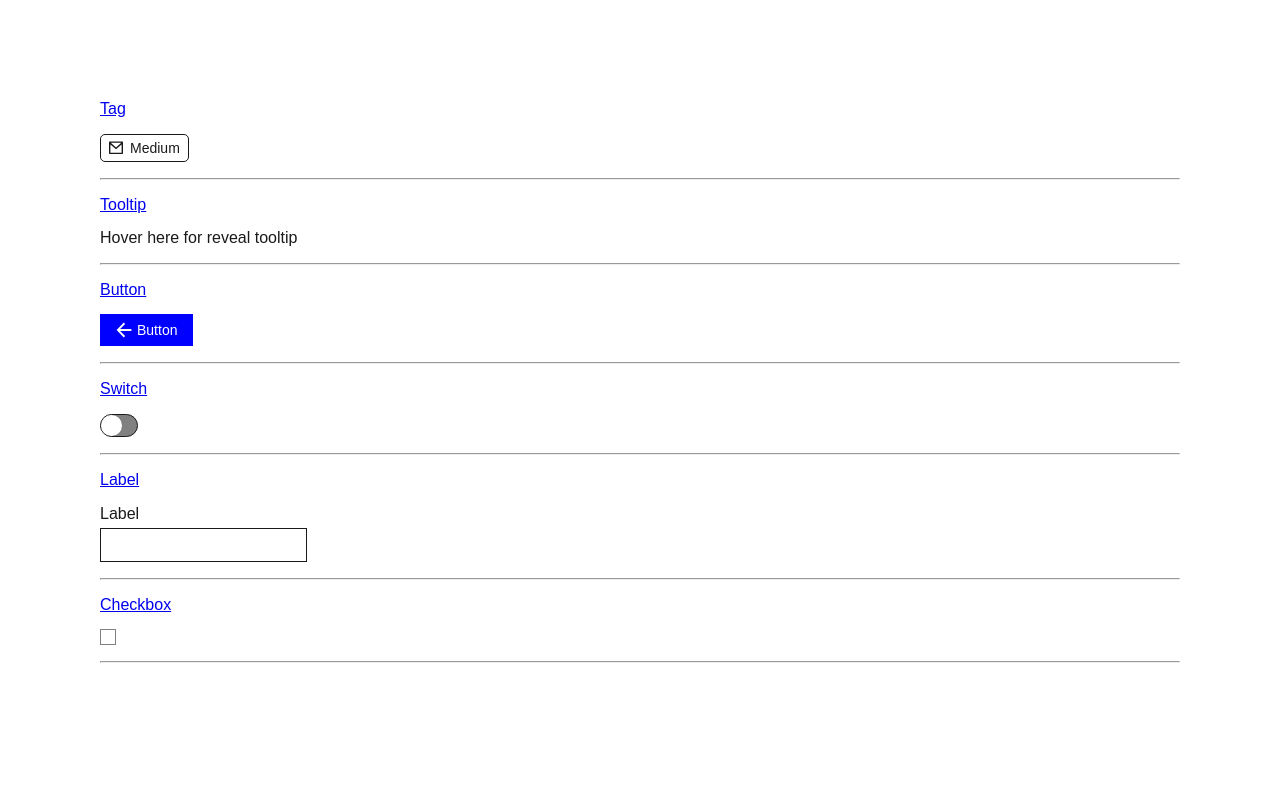
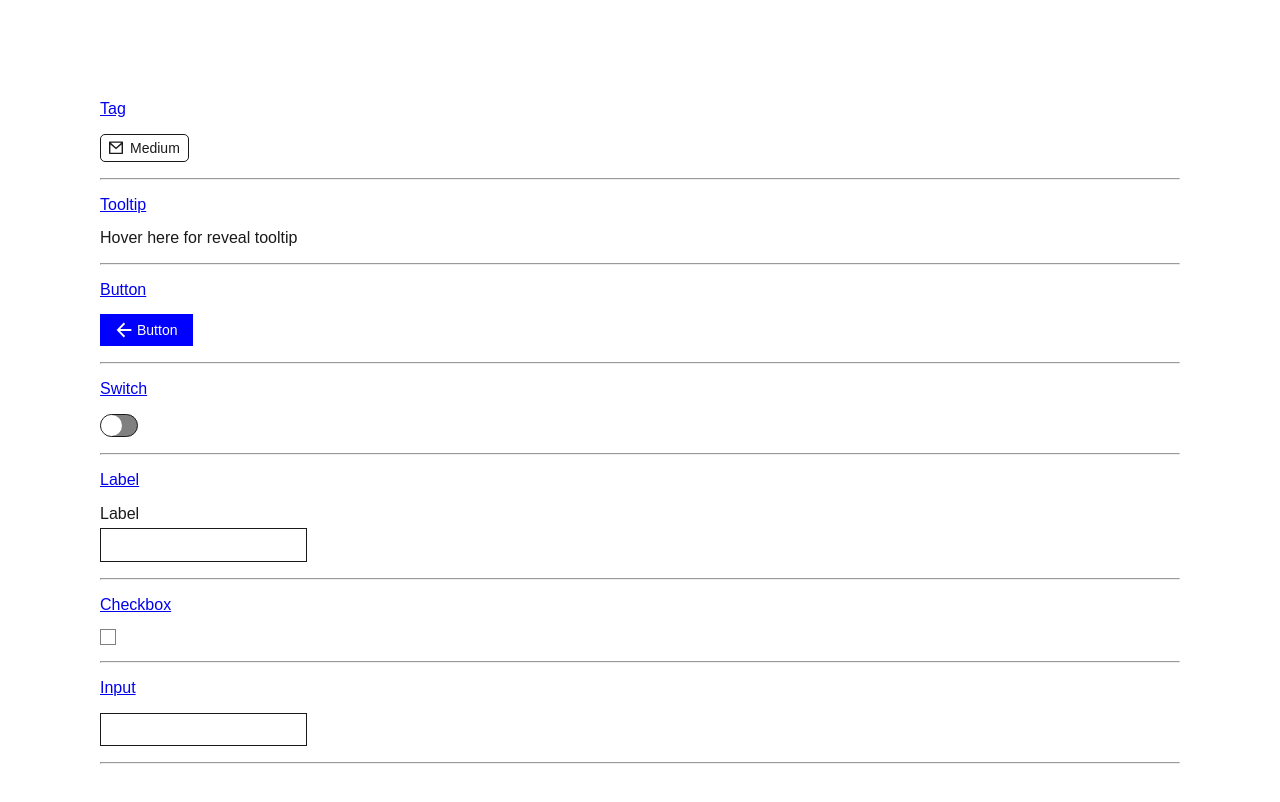
Before and after one commit to zeppelinlabs/util-components, a React (Create React App) app: page / in a window 1280 px wide. Shown: the top 802 px of the page. Built offline with nearby package versions, Linux system fonts and the light colour scheme.

Commit message:
feat: InputCommonProps

```diff
--- a/src/App.tsx
+++ b/src/App.tsx
@@ -12,6 +12,7 @@ import SwitchShowCaseDetail from "./examples/Form/SwitchShowCase/SwitchShowCaseD
 import TooltipShowCaseDetail from "./examples/TooltipShowCase/TooltipShowCaseDetail"
 import CheckboxShowCaseDetail from "./examples/Form/CheckboxShowCase/CheckboxShowCaseDetail"
 import LabelShowCaseDetail from "./examples/Form/Label/LabelShowCaseDetail"
+import InputShowCaseDetail from "./examples/Form/InputShowCase/InputShowCaseDetail"
 
 const App = () => {
     return (
@@ -40,6 +41,9 @@ const App = () => {
                 <Route path={Paths.Checkbox} element={
                     <CheckboxShowCaseDetail />
                 } />
+                <Route path={Paths.Input} element={
+                    <InputShowCaseDetail />
+                } />
             </Routes>
         </ThemeProvider >
     )
--- a/src/components/Form/Input/Input.tsx
+++ b/src/components/Form/Input/Input.tsx
@@ -1,25 +1,16 @@
+/* eslint-disable max-lines-per-function */
 import React, { useEffect, useRef, useState } from "react"
 import { IconPosition } from "../../CommonTypes"
-import { renderErrorMessage, renderIcon } from "../FormCommon"
+import { renderErrorMessage, } from "../FormCommon"
+import { InputCommonProps } from "./InputCommon"
 import { InputStyled } from "./InputStyles"
 
-export type Props = {
-    type: "text" | "email" | "tel" | "password",
-    value: string,
-    placeholder?: string,
-    icon?: JSX.Element,
-    position?: IconPosition,
-    disabled?: boolean,
-    errorMessage?: string,
+export type Props = InputCommonProps<string> & {
     leadingLabel?: string,
-    onChange?: (value: string) => void,
-    onBlur?: () => void,
-    onFocus?: (value: string) => void,
 }
 
 
-const Input = React.forwardRef((props: Props, ref: React.ForwardedRef<HTMLInputElement>) => {
-
+const Input = React.forwardRef(( props: Props, ref: React.ForwardedRef<HTMLInputElement> ) => {
     const leadingLabelRef = useRef<HTMLSpanElement>(null)
     const [leadingLabelWidth, setLeadingLabelWidth,] = useState<number | undefined>(undefined)
 
@@ -46,7 +37,7 @@ const Input = React.forwardRef((props: Props, ref: React.ForwardedRef<HTMLInputE
                     value={props.value || ""}
                     errorMessage={!!props.errorMessage}
                     placeholder={props.placeholder}
-                    position={props.position}
+                    position={props.icon?.position}
                     disabled={props.disabled}
                     ref={ref}
                     onChange={handleOnChange}
@@ -54,9 +45,9 @@ const Input = React.forwardRef((props: Props, ref: React.ForwardedRef<HTMLInputE
                     onFocus={handleOnFocus}
                     {...(props.leadingLabel && { leadingLabelWidth: leadingLabelWidth, })}
                 />
-                {props.icon && props.position === IconPosition.right
-                    && <InputStyled.IconContainer position={props.position}>
-                        {props.icon}
+                {props.icon && props.icon.position === IconPosition.right
+                    && <InputStyled.IconContainer position={props.icon.position}>
+                        {props.icon.SVGComponent}
                     </InputStyled.IconContainer>}
                 {props.errorMessage
                     && renderErrorMessage(props.errorMessage)}
@@ -76,8 +67,10 @@ const Input = React.forwardRef((props: Props, ref: React.ForwardedRef<HTMLInputE
     return (
         <InputStyled.InputContainer>
             {renderInput()}
-            {props.icon && props.position
-                && renderIcon(props.position, props.icon)
+            {props.icon && props.icon.position
+                && <InputStyled.IconContainer position={props.icon.position}>
+                    <props.icon.SVGComponent />
+                </InputStyled.IconContainer>
             }
             {props.leadingLabel && renderLeadingLabel()}
         </InputStyled.InputContainer>
--- /dev/null
+++ b/src/components/Form/Input/InputCommon.ts
@@ -0,0 +1,29 @@
+import { TextAlign, TextWeight } from "../../../styles/typographicHelper"
+import { IconPosition } from "../../CommonTypes"
+
+export type CustomInputStyles = {
+    textColor?: string,
+    textAlign?: TextAlign,
+    textWeight?: TextWeight,
+}
+
+export type InputCommonProps<T> = {
+    type: "text" | "email" | "tel" | "password",
+    value: T,
+    placeholder?: string,
+    disabled?: boolean,
+    loading?: boolean,
+    errorMessage?: string,
+    onChange?: (value: T) => void,
+    onBlur?: () => void,
+    onFocus?: (value: T) => void,
+    customStyles?: CustomInputStyles,
+    icon?: {
+        SVGComponent: React.FunctionComponent,
+        position?: IconPosition,
+    },
+    accessibility?: {
+        tabIndex?: number,
+        autoFocus?: boolean,
+    },
+}
--- a/src/components/Form/Input/InputNumeric.tsx
+++ b/src/components/Form/Input/InputNumeric.tsx
@@ -1,25 +1,14 @@
 /* eslint-disable max-lines-per-function */
 import React, { useRef, useEffect, useState } from "react"
-import { IconPosition } from "../../CommonTypes"
-import { renderErrorMessage, renderIcon } from "../FormCommon"
+import { renderErrorMessage, } from "../FormCommon"
 import { InputStyled } from "./InputStyles"
+import { InputCommonProps } from "./InputCommon"
 
-type Value = number | null | undefined
-
-export type Props = {
-    value: Value,
-    placeholder?: string,
-    icon?: JSX.Element,
-    position?: IconPosition,
-    disabled?: boolean,
-    errorMessage?: string,
+export type Props = InputCommonProps<number | null> & {
+    leadingLabel?: string,
     min?: number,
     max?: number,
     step?: number,
-    leadingLabel?: string,
-    onChange?: (value: Value) => void,
-    onBlur?: () => void,
-    onFocus?: (value: Value) => void,
     onKeyDown?: (key: string) => void,
 }
 
@@ -55,7 +44,7 @@ const InputNumeric = React.forwardRef((props: Props, ref: React.ForwardedRef<HTM
                     value={props.value || props.value === 0 ? props.value : ""}
                     errorMessage={!!props.errorMessage}
                     placeholder={props.placeholder}
-                    position={props.position}
+                    position={props.icon?.position}
                     min={props.min}
                     max={props.max}
                     step={props.step}
@@ -84,12 +73,13 @@ const InputNumeric = React.forwardRef((props: Props, ref: React.ForwardedRef<HTM
 
     return (
         <InputStyled.InputContainer>
-            {props.icon && props.position
-                && renderIcon(props.position, props.icon)
+            {renderInput()}
+            {props.icon && props.icon.position
+                && <InputStyled.IconContainer position={props.icon.position}>
+                    <props.icon.SVGComponent />
+                </InputStyled.IconContainer>
             }
-            {renderInput()}
             {props.leadingLabel && renderLeadingLabel()}
-
         </InputStyled.InputContainer>
     )
 })
--- a/src/components/Form/Input/InputPassword.tsx
+++ b/src/components/Form/Input/InputPassword.tsx
@@ -4,8 +4,9 @@ import { useState } from "react"
 import { ReactComponent as HideIcon } from "../../../assets/not_preview.svg"
 import { ReactComponent as ShowIcon } from "../../../assets/preview.svg"
 import { renderErrorMessage } from "../FormCommon"
+import { InputCommonProps } from "./InputCommon"
 
-export type Props = {
+export type Props = InputCommonProps<string> & {
     placeholder?: string,
     value: string,
     disabled?: boolean,
--- /dev/null
+++ b/src/examples/Form/InputShowCase/InputShowCaseDetail.tsx
@@ -0,0 +1,24 @@
+import React from "react"
+import Input from "../../../components/Form/Input/Input"
+import InputNumeric from "../../../components/Form/Input/InputNumeric"
+import InputPassword from "../../../components/Form/Input/InputPassword"
+import Label from "../../../components/Form/Label/Label"
+import LayoutExamples from "../../../styles/Layout/LayoutExamples/LayoutExamples"
+
+const InputShowCaseDetail = () => {
+    return <LayoutExamples>
+        <Label text="Label text">
+            <Input type="text" value=""/>
+        </Label>
+        <hr />
+        <Label text="Label text">
+            <InputNumeric type="text" value={1}/>
+        </Label>
+        <hr />
+        <Label text="Label text">
+            <InputPassword type="text" value=""/>
+        </Label>
+    </LayoutExamples>
+}
+
+export default InputShowCaseDetail
--- /dev/null
+++ b/src/examples/Form/InputShowCase/InputShowCaseListItem.tsx
@@ -0,0 +1,10 @@
+import React, { useState } from "react"
+import Input from "../../../components/Form/Input/Input"
+
+const InputShowCaseDetailListItem = () => {
+    const [inputValue, setInputValue,] = useState("")
+
+    return <Input type="text" value={inputValue} onChange={setInputValue} />
+}
+
+export default InputShowCaseDetailListItem
--- a/src/examples/Home.tsx
+++ b/src/examples/Home.tsx
@@ -9,6 +9,7 @@ import SwitchShowCaseDetailListItem from "./Form/SwitchShowCase/SwitchShowCaseLi
 import TooltipShowCaseDetailListItem from "./TooltipShowCase/TooltipShowCaseListItem"
 import CheckboxShowCaseDetailListItem from "./Form/CheckboxShowCase/CheckboxShowCaseListItem"
 import LabelShowCaseDetailListItem from "./Form/Label/LabelShowCaseListItem"
+import InputShowCaseDetailListItem from "./Form/InputShowCase/InputShowCaseListItem"
 
 const Home = () => {
     return (
@@ -36,6 +37,10 @@ const Home = () => {
             <Link to={Paths.Checkbox}>Checkbox</Link>
             <CheckboxShowCaseDetailListItem />
             <hr />
+
+            <Link to={Paths.Input}>Input</Link>
+            <InputShowCaseDetailListItem />
+            <hr />
         </LayoutHome>
     )
 }
--- a/src/examples/Paths.ts
+++ b/src/examples/Paths.ts
@@ -6,4 +6,5 @@ export const Paths = {
     Switch: "/form/switch",
     Label: "/form/label",
     Checkbox: "/form/checkbox",
+    Input: "/form/input",
 }
```
